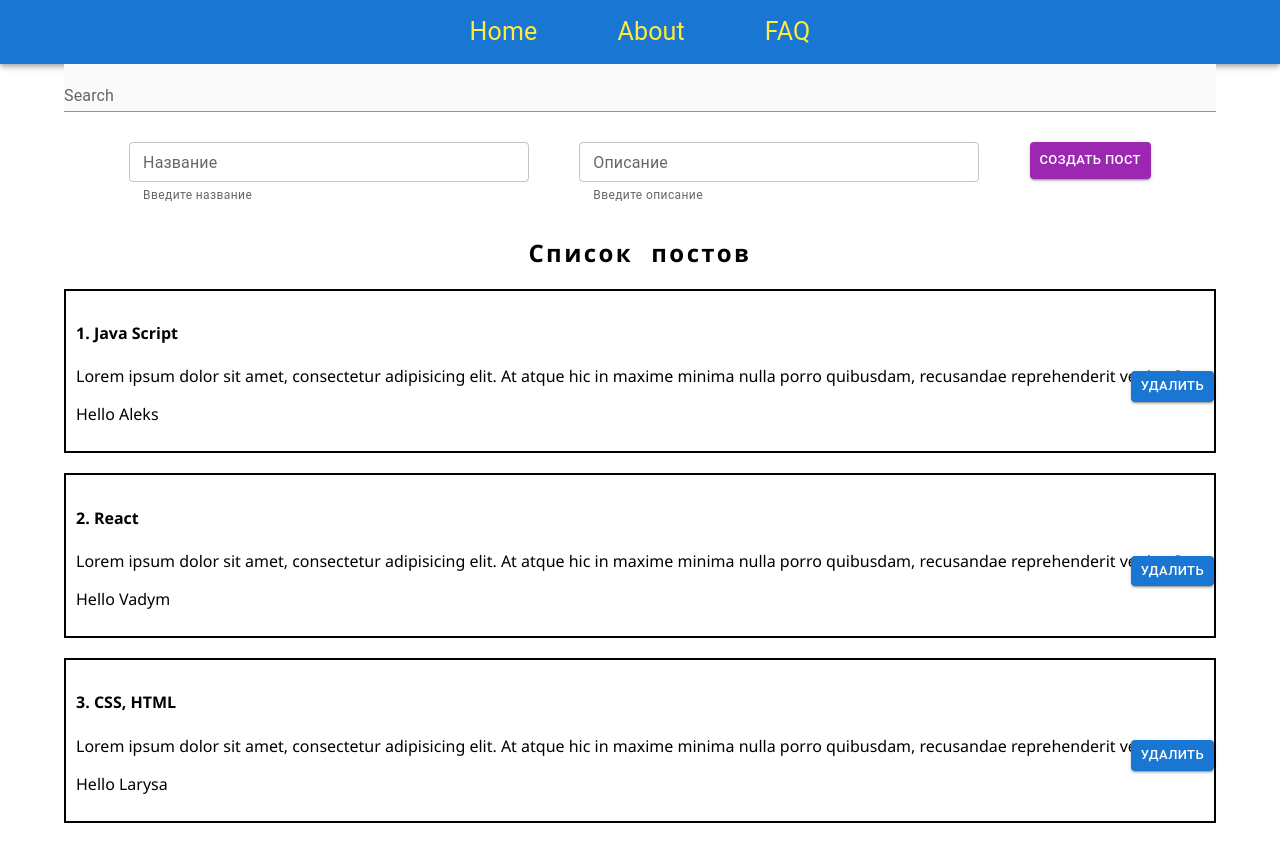
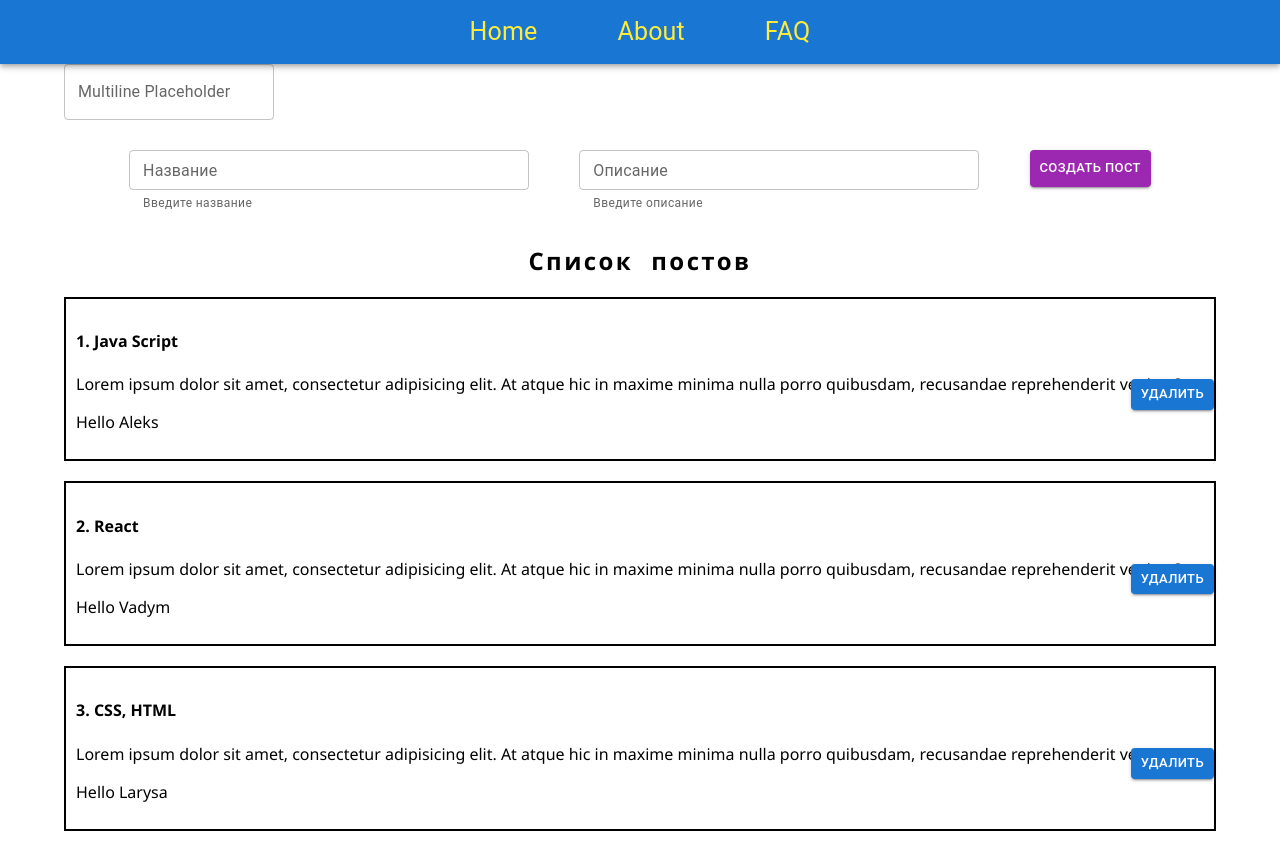
Before and after one commit to shpaksasha/NewProject, a React (Create React App) app: page / in a window 1280 px wide. Built offline with nearby package versions, Linux system fonts and the light colour scheme.

Commit message:
add new TextField -> search, delete old TextField

```diff
--- a/src/App.js
+++ b/src/App.js
@@ -5,7 +5,7 @@ import Home from './pages/Home/home';
 import About from "./pages/About/about";
 import Faq from "./pages/Faq/faq";
 import Container from '@mui/material/Container';
-import {TextField} from "@mui/material";
+
 
 const App = () => {
     return (
@@ -13,7 +13,6 @@ const App = () => {
         <Fragment>
             <Header/>
             <Container maxWidth="lg" sx={{height: '100vh'}}>
-                <TextField fullWidth type='search' label="Search" variant="standard" sx={{background: '#fafafa', margin: 0, padding: 0}}/>
             <Routes>
                 <Route path='/' element={<Home/>}/>
                 <Route path='/about' element={<About/>}/>
--- a/src/pages/Home/home.js
+++ b/src/pages/Home/home.js
@@ -2,6 +2,7 @@ import React, {useState} from 'react';
 import {Post} from "../../components/Post/post";
 import PostForm from "../../components/FormPost/postForm";
 import {makeStyles} from "@mui/styles";
+import {TextField} from "@mui/material";
 
 const useStyles = makeStyles(htem => ({
     heading: {
@@ -30,6 +31,12 @@ const Home = () => {
 
     return (
         <div>
+            <TextField
+                id='1'
+                label="Multiline Placeholder"
+                placeholder="Placeholder"
+                multiline
+            />
             <PostForm create={createPost}/>
             {posts.length !== 0
                 ? <div>
```
